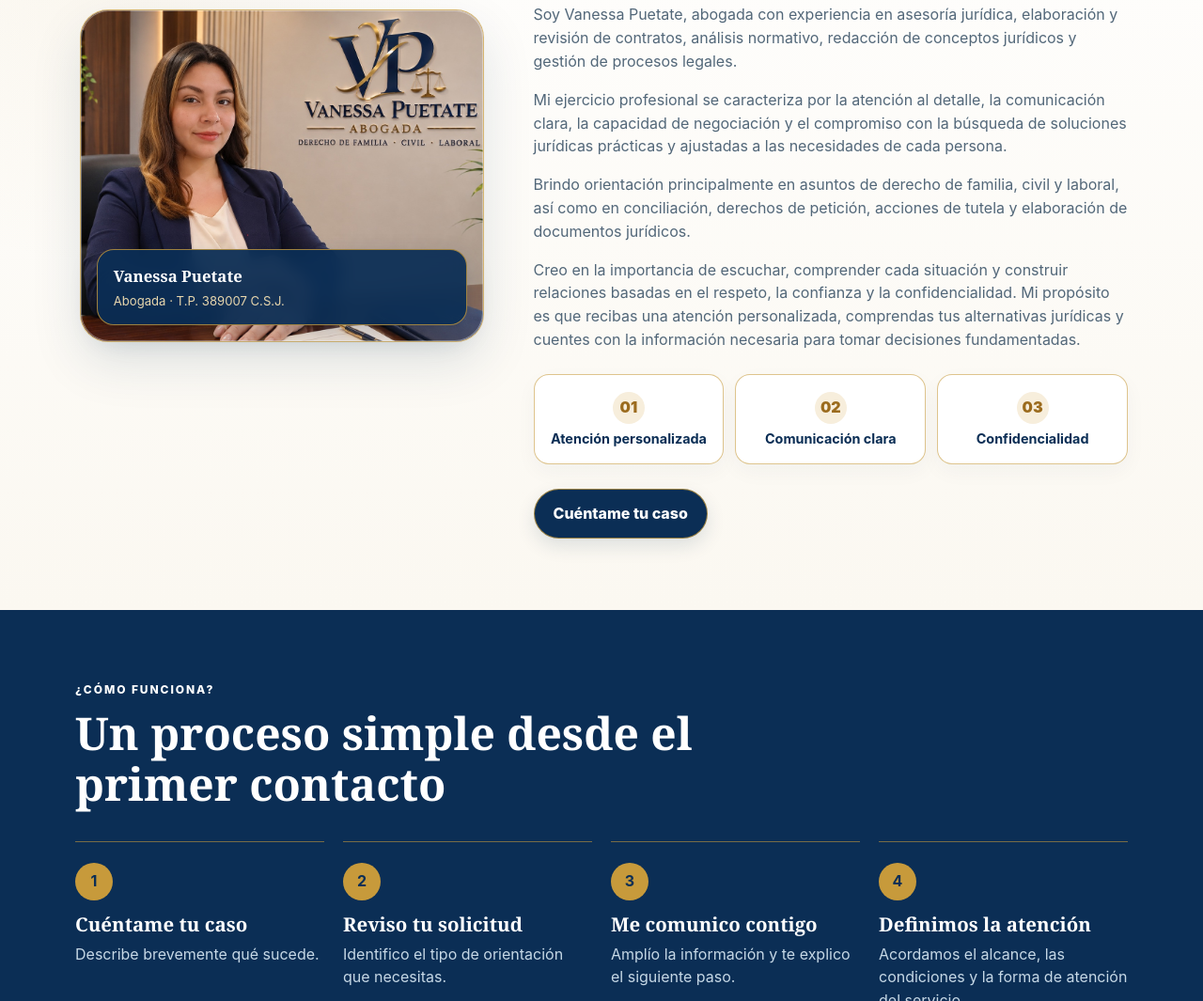
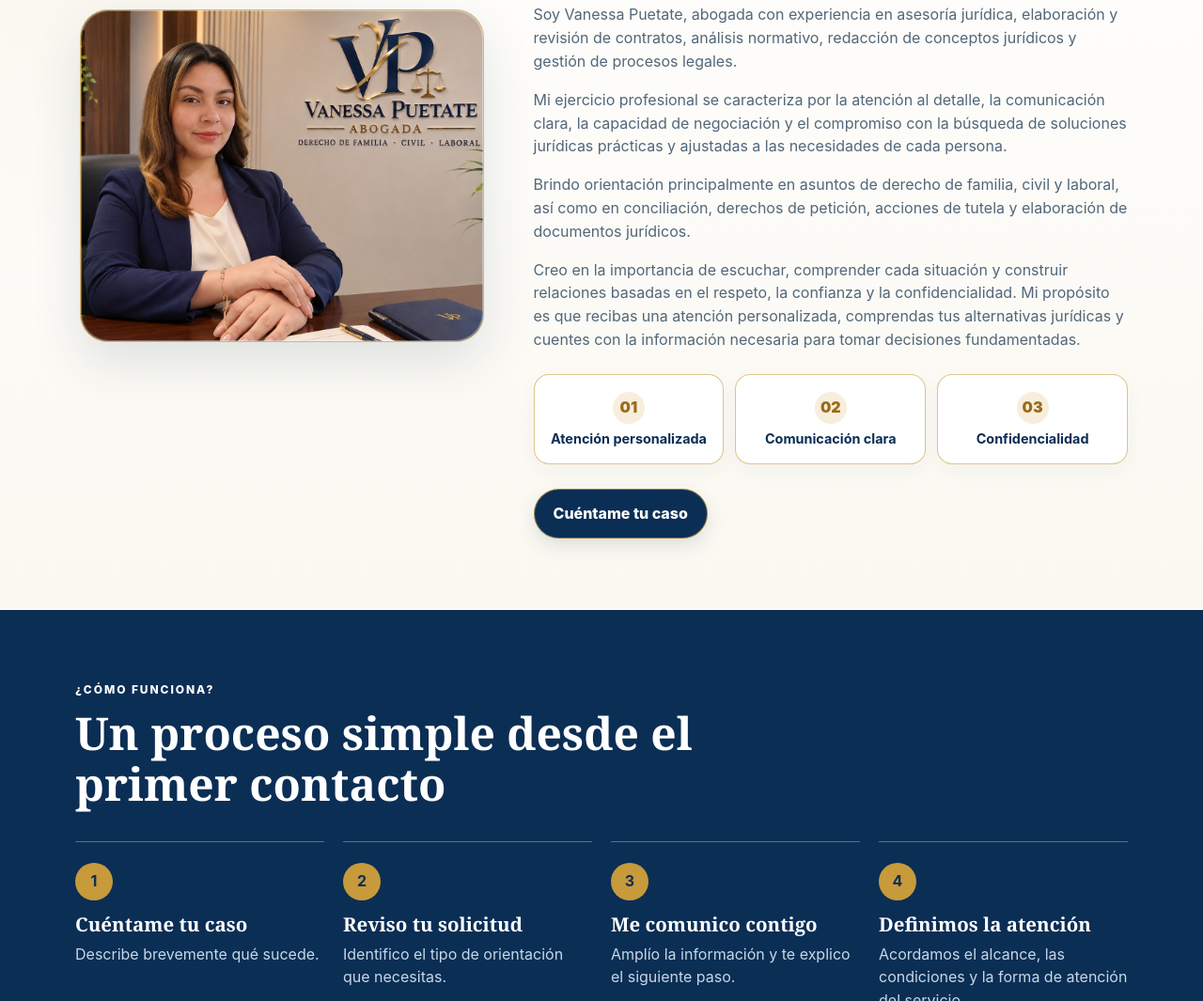
Before and after one commit to akatsuki-9/vanessapuetate.github.io, a plain HTML site: page index.html in a window 1280 px wide. Shown: the part 2286-3351 px from the top of the page at 94% size. Drawn offline with Linux system fonts and the light colour scheme.

Commit message:
Remove about badge for Vanessa Puetate
Removed the about badge section for Vanessa Puetate.

```diff
--- a/index.html
+++ b/index.html
@@ -1018,11 +1018,7 @@ input:focus,select:focus,textarea:focus{
         <div class="about-photo-frame">
           <img class="about-photo" src="vanessa-perfil.jpg" alt="Vanessa Puetate, abogada, en su despacho jurídico">
          </div>
-        <div class="about-badge">
-          <strong>Vanessa Puetate</strong>
-          <span>Abogada · T.P. 389007 C.S.J.</span>
         </div>
-      </div>
 
       <div class="about-copy">
         <p class="eyebrow">CONOCE A VANESSA</p>
```
